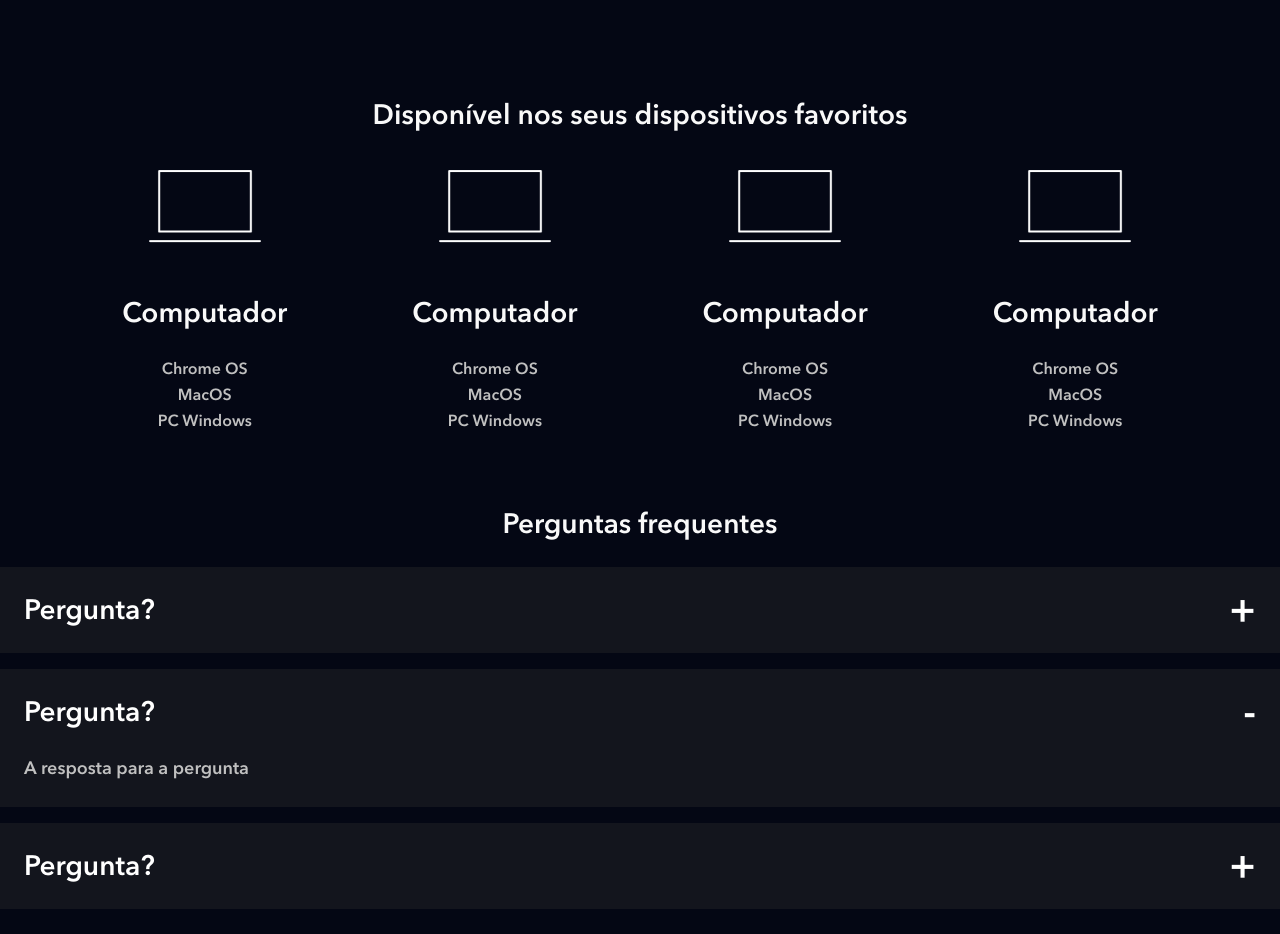
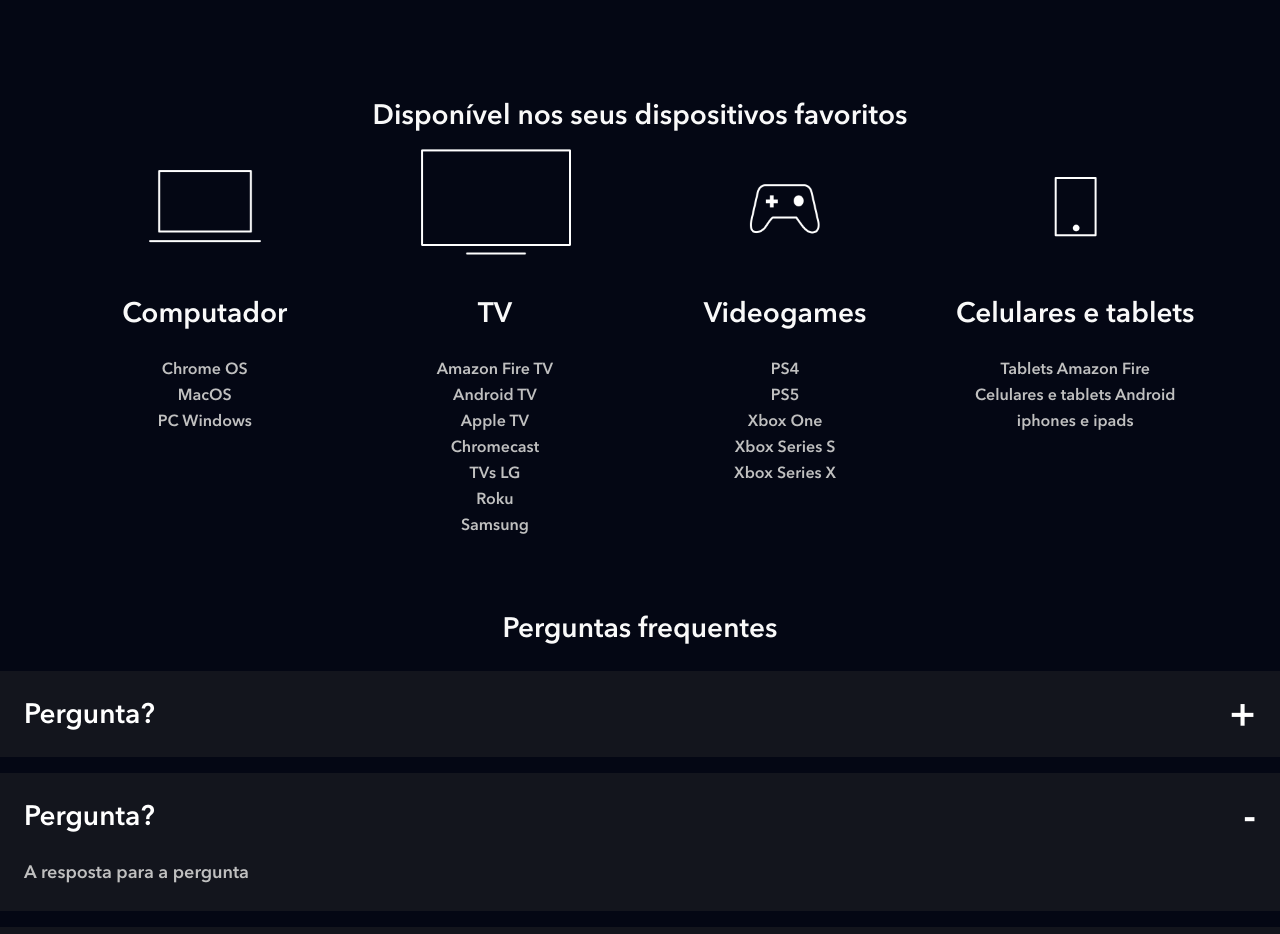
Before and after one commit to Oliveiraps/CloneDisneyPlus, a website: page index.html in a window 1280 px wide. Shown: the part 3740-4674 px from the top of the page. Drawn offline with nearby package versions, Linux system fonts and the light colour scheme; files that its build step writes are made by us from their sources; files whose address does not match are found by name.

Commit message:
corrigindo as informações da aba dispositivos

```diff
--- a/index.html
+++ b/index.html
@@ -203,30 +203,36 @@
                 </ul>
             </li>
             <li class="available-devices__list__item">
-                <img src="./dist/images/dispositivos/computador.png" alt="Computador">
-                <h4 class="title--small">Computador</h4>
+                <img src="./dist/images/dispositivos/tv.png" alt="TV">
+                <h4 class="title--small">TV</h4>
                 <ul class="text">
-                    <li>Chrome OS</li>
-                    <li>MacOS</li>
-                    <li>PC Windows</li>
+                    <li>Amazon Fire TV</li>
+                    <li>Android TV</li>
+                    <li>Apple TV</li>
+                    <li>Chromecast</li>
+                    <li>TVs LG</li>
+                    <li>Roku</li>
+                    <li>Samsung</li>
                 </ul>
             </li>
             <li class="available-devices__list__item">
-                <img src="./dist/images/dispositivos/computador.png" alt="Computador">
-                <h4 class="title--small">Computador</h4>
+                <img src="./dist/images/dispositivos/videogames.png" alt="Videogames">
+                <h4 class="title--small">Videogames</h4>
                 <ul class="text">
-                    <li>Chrome OS</li>
-                    <li>MacOS</li>
-                    <li>PC Windows</li>
+                    <li>PS4</li>
+                    <li>PS5</li>
+                    <li>Xbox One</li>
+                    <li>Xbox Series S</li>
+                    <li>Xbox Series X</li>
                 </ul>
             </li>
             <li class="available-devices__list__item">
-                <img src="./dist/images/dispositivos/computador.png" alt="Computador">
-                <h4 class="title--small">Computador</h4>
+                <img src="./dist/images/dispositivos/celular.png" alt="Celular e tablet">
+                <h4 class="title--small">Celulares e tablets</h4>
                 <ul class="text">
-                    <li>Chrome OS</li>
-                    <li>MacOS</li>
-                    <li>PC Windows</li>
+                    <li>Tablets Amazon Fire</li>
+                    <li>Celulares e tablets Android</li>
+                    <li>iphones e ipads</li>
                 </ul>
             </li>
         </ul>
```
